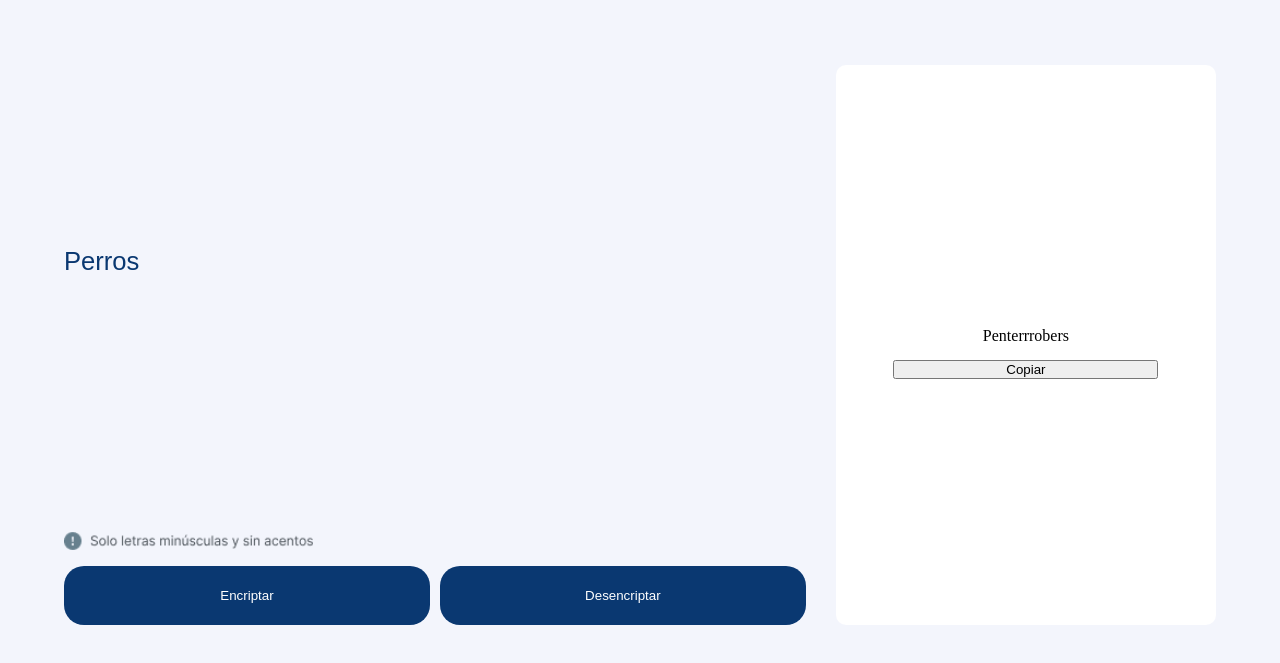
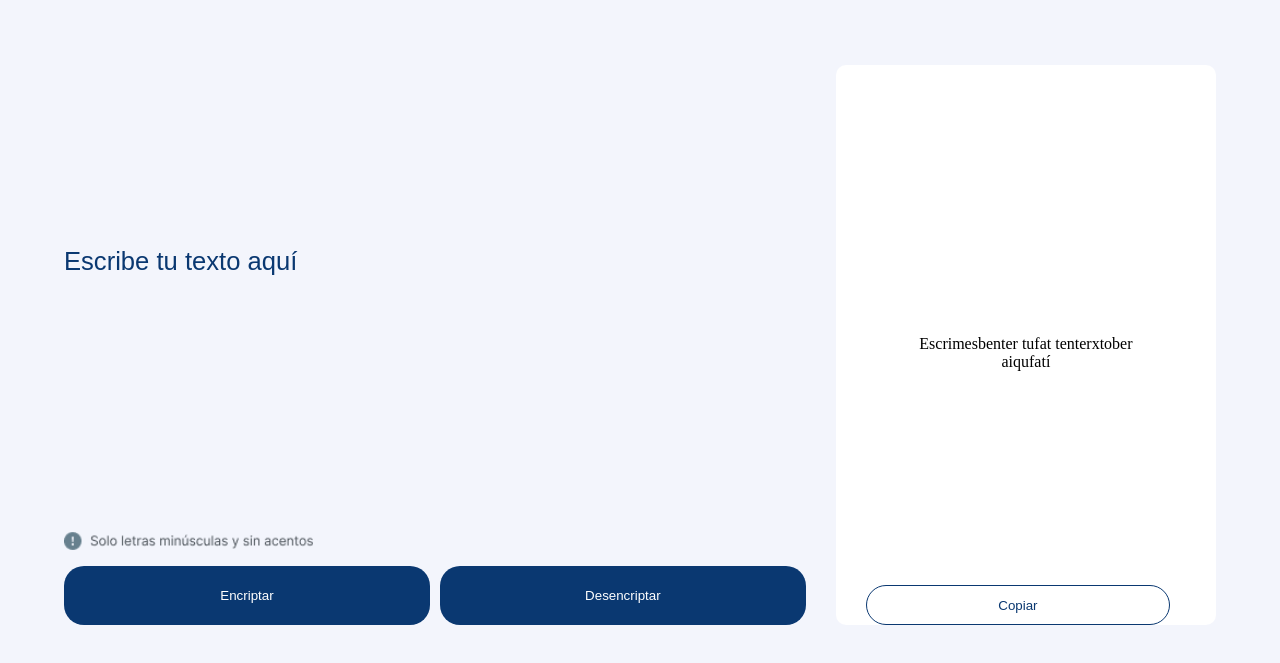
Before and after one commit to YefryRS/RETO---Encriptador-de-Texto, a plain HTML site: page index.html in a window 1280 px wide. Both pictures are taken after a click on the input "Encriptar". Shown: the part 115-778 px from the top of the page. Drawn offline with Linux system fonts and the light colour scheme.

Commit message:
funcionalidad terminada, falta pulir un poco el diseño, principalmente en formato de computadora

```diff
--- a/index.html
+++ b/index.html
@@ -12,7 +12,7 @@
     </header>
     <main>
         <section class="encriptador">
-            <input id="textoEncriptar" type="text" class="encriptador_texto" value="Perros">
+            <input id="textoEncriptar" type="text" class="encriptador_texto" value="Escribe tu texto aquí">
             <div class="encriptador_botones">
                 <img src="./asset/Frame 1.png" alt="">
                 <div class="inputs">
--- a/script.js
+++ b/script.js
@@ -50,8 +50,10 @@ function encriptarPalabra() {
     asignarTextoElemento("tituloMensaje", "");
     asignarTextoElemento("textoEncriptado", textoEncriptado);
 
-    document.getElementById("boton_copiar").removeAttribute("disabled")
+    let boton = document.getElementById("boton_copiar")
     asignarTextoElemento("boton_copiar","Copiar")
+    boton.style.display = "block"
+    boton.disabled = false
 }
 
 function desencriptarPalabra() {
--- a/style.css
+++ b/style.css
@@ -65,6 +65,14 @@ body {
     gap: 15px;
     text-align: center;
 }
+.mensaje button {
+    padding: 7%;
+    border-radius: 20px;
+    background-color: white;
+    border: #0A3871 solid 1px;
+    color: #0A3871;
+    display: none;
+}
 
 @media(min-width: 500px) {
     .encriptador_botones img {
@@ -77,6 +85,9 @@ body {
     }
     .encriptador_botones input {
         width: 50%;
+        padding: 3%;
+    }
+    .mensaje button {
         padding: 3%;
     }
 }
@@ -99,5 +110,12 @@ body {
     .mensaje {
         width: 35%;
         height: 70vh;
+        position: relative;
+    }
+    .mensaje button {
+        position: absolute;
+        width: 80%;
+        bottom: 0px;
+        left: 30px;
     }
 }
```
